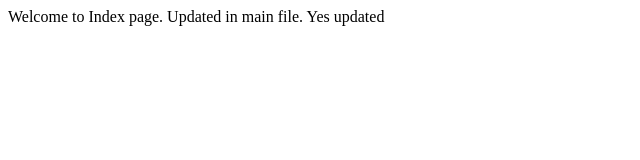
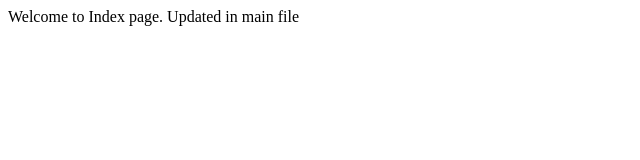
Before and after one commit to srinivasgummadilli/LearningAzure, a plain HTML site: page Index.html in a window 1280 px wide. Shown: the whole page, without its empty margins (0-640 px from the left). Drawn offline with Linux system fonts and the light colour scheme.

Commit message:
Update Index.html

```diff
--- a/Index.html
+++ b/Index.html
@@ -1,5 +1,5 @@
 <html>
     <body>
-        Welcome to Index page. Updated in main file. Yes updated
+        Welcome to Index page. Updated in main file
     </body>
 </html>
```
